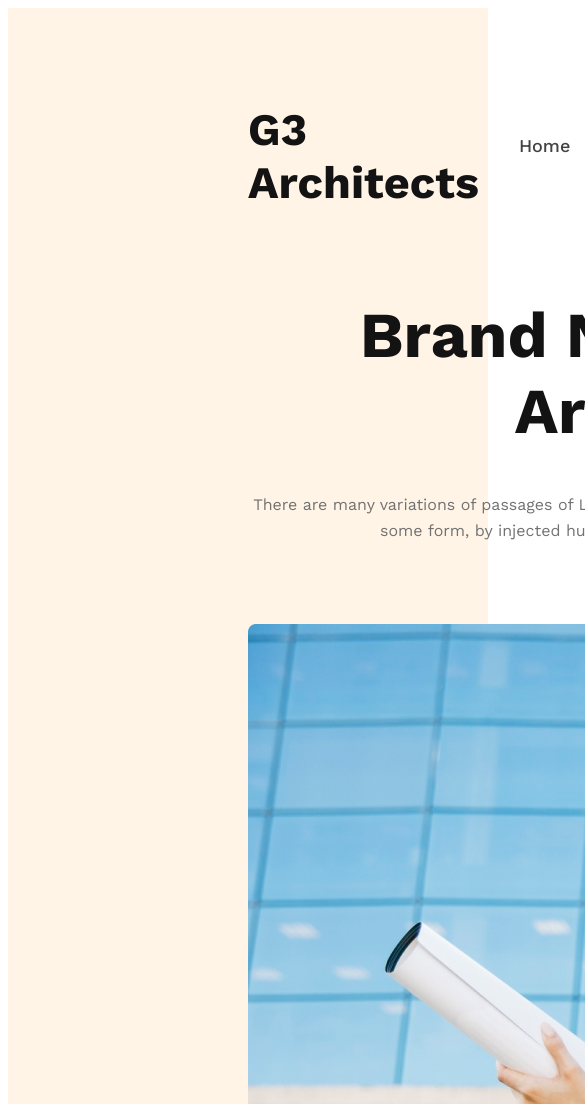
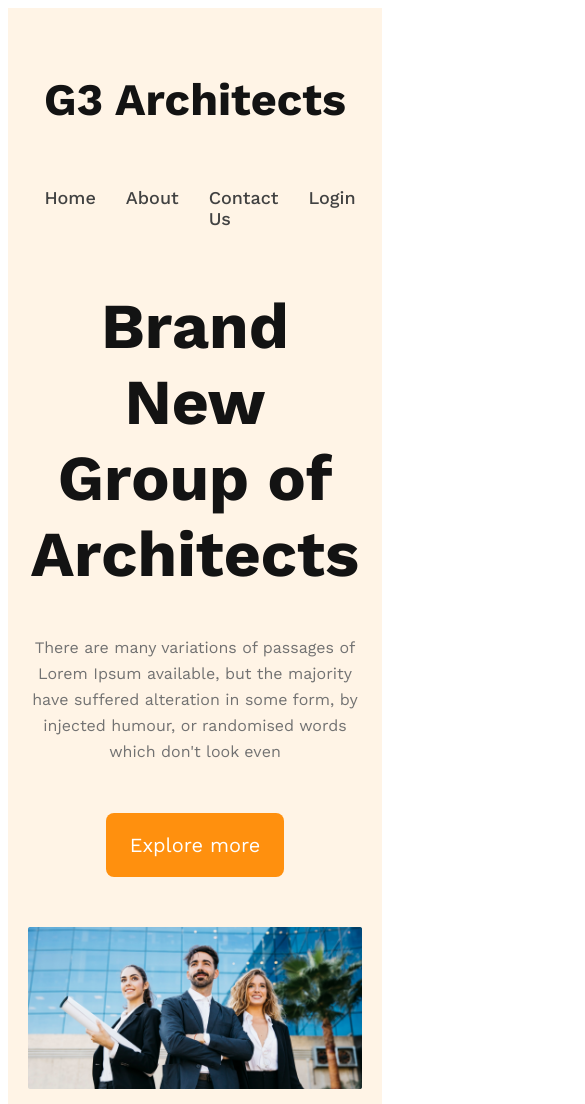
Before and after one commit to tonmoy00saha/G3-Architects-Website, a plain HTML site: page index.html in a window 390 px wide. Shown: the top 1104 px of the page, 585 px wide, since content can reach past the window. Drawn offline with nearby package versions, Linux system fonts and the light colour scheme.

Commit message:
finished the header section with responsive in mobile and medium device

```diff
--- a/index.html
+++ b/index.html
@@ -27,7 +27,7 @@
             <div class="banner-content">
                 <h1 class="banner-title">Brand New Group of Architects</h1>
             <p class="banner-description">There are many variations of passages of Lorem Ipsum available, but the majority have suffered alteration in some form, by injected humour, or randomised words which don't look even</p>
-            <button class="btn-primary"><span class="btn-text">Explore more</span></button>
+            <button class="btn-primary">Explore more</button>
             </div>
             <img src="images/banner.png" alt="">
         </div>
--- a/styles/architect.css
+++ b/styles/architect.css
@@ -1,57 +1,90 @@
-*{
+* {
     font-family: "Work Sans", sans-serif;
 }
-header{
+
+header {
     background: rgba(255, 144, 14, 0.10);
     padding: 50px 240px 45px 240px;
 }
-nav{
+
+nav {
     display: flex;
     justify-content: space-between;
     align-items: center;
 }
-nav > h3{
+
+nav>h3 {
     color: var(--Dark-01, #131313);
-font-size: 45px;
+    font-size: 2.8125rem;
     font-weight: 700;
 }
-nav>ul{
+
+nav>ul {
     display: flex;
 }
-nav li{
+
+nav li {
     list-style: none;
     margin-right: 30px;
 }
- nav li>a{
+
+nav li>a {
     text-decoration: none;
 
     color: var(--Dark-02, #424242);
-font-size: 18px;
+    font-size: 1.125rem;
     font-weight: 500;
 }
+
 /* banner part */
-.banner-title{
+.banner-title {
     color: var(--Dark-01, #131313);
-font-size: 64px;
+    font-size: 4rem;
     font-weight: 700;
 }
-.banner-content{
-    width: 862px;
+
+.banner-content {
+    max-width: 862px;
     text-align: center;
     margin: 0 auto;
 }
-.banner-description{
+
+.banner-description {
     color: var(--Dark-03, #727272);
     line-height: 26px;
 }
-.btn-primary{
+
+.btn-primary {
     border-radius: 8px;
     background: #FF900E;
     border: none;
     padding: 20px 24px;
+    color: #FFF;
+    font-size: 1.25rem;
+    cursor: pointer;
+    margin-top: 32px;
+    margin-bottom: 50px;
 }
-.btn-text{
-    color: #FFF;
-font-size: 20px;
-font-weight: 600;
+.banner img{
+    width: 100%;
 }
+/* for responsive */
+/* mobile devices */
+@media screen and (max-width: 576px) {
+    header{
+        padding: 20px;
+    }
+    nav{
+        flex-direction: column;
+    }
+}
+
+/* tablet or medium devices */
+@media screen and (min-width: 576px) and (max-width: 960px){
+    nav{
+        flex-direction: column;
+    }
+    header{
+        padding: 50px;
+    }
+}
```
Lines whose indentation alone changed are shown as unchanged.
